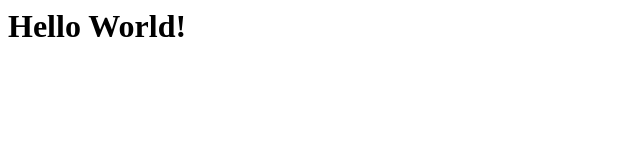
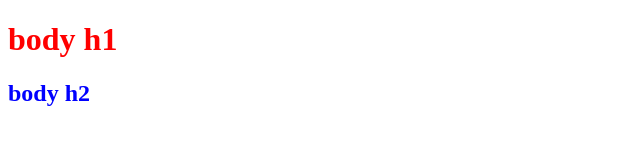
Before and after one commit to kvy-club/kvy, a plain HTML site: page index.html in a window 1280 px wide. Shown: the whole page, without its empty margins (0-640 px from the left). Drawn offline with Linux system fonts and the light colour scheme.

Commit message:
添加h1和h2标签以及css，测试是否发生变化

```diff
--- /dev/null
+++ b/assets/css/main.css
@@ -0,0 +1,6 @@
+h1{
+	color: red;
+}
+h2{
+	color: blue;
+}
--- a/index.html
+++ b/index.html
@@ -1 +1,13 @@
-<h1>Hello World!</h1>
+<!DOCTYPE html>
+<html>
+	<head>
+		<meta charset="utf-8" />
+		<meta name="viewport" content="width=device-width, initial-scale=1">
+		<title>测试title</title>
+		<link rel="stylesheet" href="./assets/css/main.css" />
+	</head>
+	<body>
+		<h1>body h1</h1>
+		<h2>body h2</h2>
+	</body>
+</html>
```
